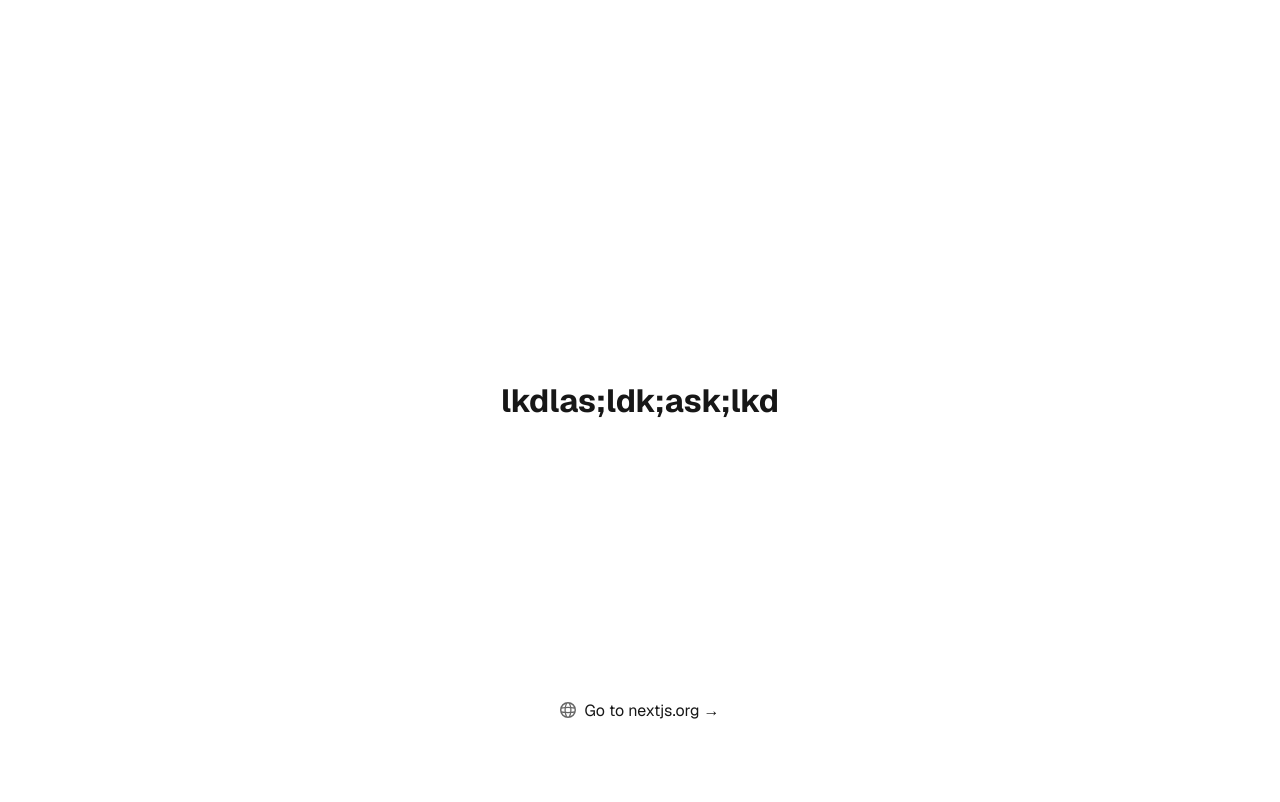
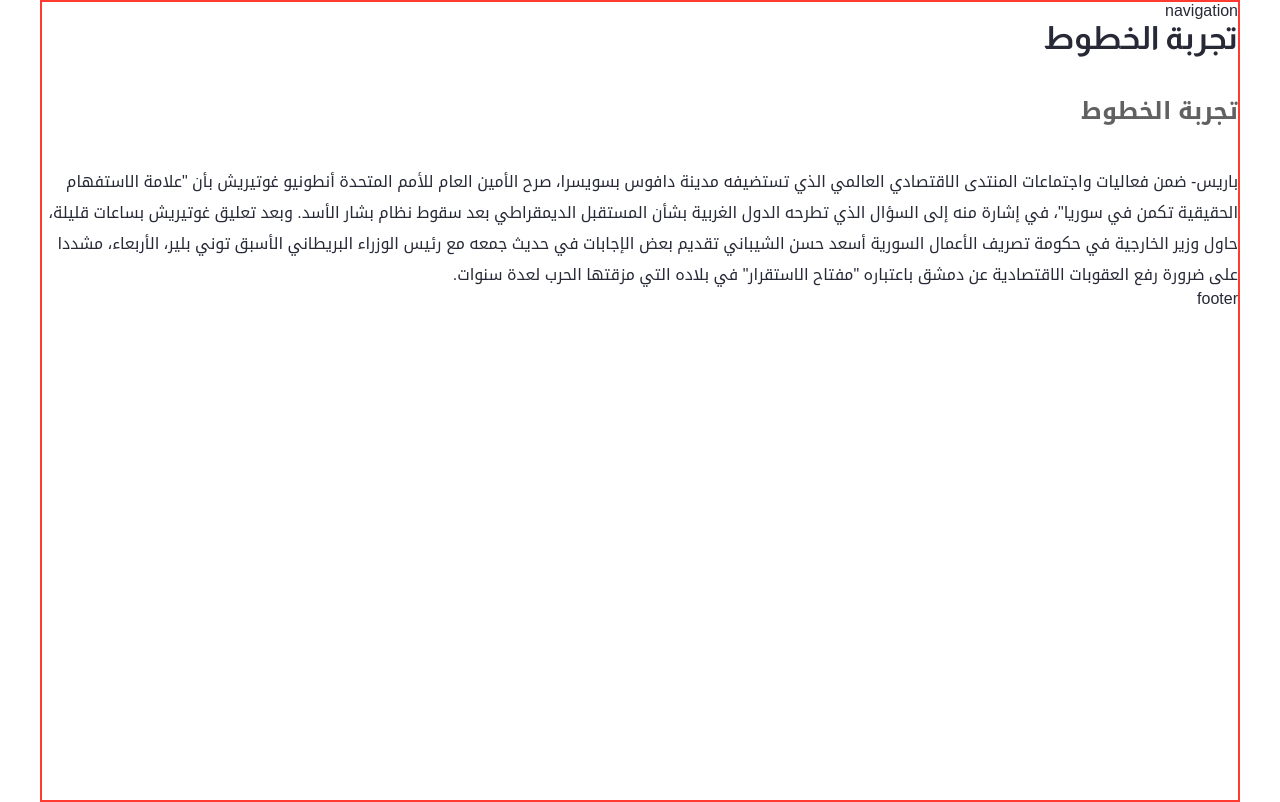
Before and after one commit to zaqoutm/frontend, a Next.js app: page / in a window 1280 px wide. Built offline with nearby package versions, Linux system fonts and the light colour scheme.

Commit message:
added fonts

```diff
--- a/src/app/globals.css
+++ b/src/app/globals.css
@@ -1,8 +1,25 @@
 :root {
-  --background: #ffffff;
-  --foreground: #171717;
+  --background: #fff;
+  --foreground: #272937;
+  --secondary-text: #616161;
+  --accent: #1991ff;
+  --accent-hover: #49a8ff;
+  --info: #49a8ff;
+  --success: #4fc62b;
+  --danger: #ff3a30;
+  --warning: #ffb649;
+
+  /* special colors */
+  --pink: #ff58a0;
+  --pink-light: #fda9cd;
+  --green-light: #e6fead;
+
+  --border: #f2f2f2;
 }
 
+/* light */
+
+/* dark */
 @media (prefers-color-scheme: dark) {
   :root {
     --background: #0a0a0a;
@@ -12,16 +29,32 @@
 
 html,
 body {
-  max-width: 100vw;
+  margin: 0 auto;
+  max-width: 1200px;
+  padding: 0;
+  direction: rtl;
   overflow-x: hidden;
+  background-color: var(--background);
+  min-height: 100vh;
+  border: var(--danger) 1px solid;
 }
 
 body {
   color: var(--foreground);
   background: var(--background);
-  font-family: Arial, Helvetica, sans-serif;
+  font-family: Arial, Helvetica, "Noto Kufi Arabic", sans-serif;
+  font-size: 16px;
   -webkit-font-smoothing: antialiased;
   -moz-osx-font-smoothing: grayscale;
+}
+
+h1 {
+  font-family: Almarai;
+  /* font-family: var(--font-almarai); */
+}
+
+h2 {
+  color: var(--secondary-text);
 }
 
 * {
--- a/src/app/layout.tsx
+++ b/src/app/layout.tsx
@@ -1,20 +1,25 @@
 import type { Metadata } from "next";
-import { Geist, Geist_Mono } from "next/font/google";
+import { Almarai, Noto_Kufi_Arabic } from "next/font/google";
 import "./globals.css";
+import styles from "./page.module.css";
 
-const geistSans = Geist({
-  variable: "--font-geist-sans",
-  subsets: ["latin"],
+// Fonts
+// use variables in css
+const almarai = Almarai({
+  variable: "--font-almarai",
+  subsets: ["arabic"],
+  weight: ["300", "400", "700", "800"],
 });
 
-const geistMono = Geist_Mono({
-  variable: "--font-geist-mono",
-  subsets: ["latin"],
+const notoKufi = Noto_Kufi_Arabic({
+  variable: "--font-noto-kufi",
+  subsets: ["arabic"],
+  weight: ["100", "200", "300", "400", "500", "600", "700", "800", "900"],
 });
 
 export const metadata: Metadata = {
-  title: "Create Next App",
-  description: "Generated by create next app",
+  title: "Aljazara Home",
+  description: "Aljazara news webiste",
 };
 
 export default function RootLayout({
@@ -23,9 +28,20 @@ export default function RootLayout({
   children: React.ReactNode;
 }>) {
   return (
-    <html lang="en">
-      <body className={`${geistSans.variable} ${geistMono.variable}`}>
+    <html lang='ar'>
+      <body className={`${[almarai.variable, notoKufi.variable]}`}>
+        {/* Navigation */}
+        <div>
+          <p>navigation</p>
+        </div>
+
+        {/* main contanet */}
         {children}
+
+        {/* footer */}
+        <footer className={styles.footer}>
+          <p>footer</p>
+        </footer>
       </body>
     </html>
   );
--- a/src/app/page.module.css
+++ b/src/app/page.module.css
@@ -6,13 +6,13 @@
   --button-primary-hover: #383838;
   --button-secondary-hover: #f2f2f2;
 
-  display: grid;
-  grid-template-rows: 20px 1fr 20px;
-  align-items: center;
-  justify-items: center;
-  min-height: 100svh;
-  padding: 80px;
-  gap: 64px;
+  /* display: grid; */
+  /* grid-template-rows: 20px 1fr 20px; */
+  /* align-items: center; */
+  /* justify-items: center; */
+  /* min-height: 100svh; */
+  /* padding: 80px; */
+  /* gap: 64px; */
   font-family: var(--font-geist-sans);
 }
 
--- a/src/app/page.tsx
+++ b/src/app/page.tsx
@@ -1,29 +1,23 @@
-import Image from "next/image";
 import styles from "./page.module.css";
 
 export default function Home() {
   return (
     <div className={styles.page}>
       <main className={styles.main}>
-        <h1>lkdlas;ldk;ask;lkd</h1>
+        <h1>تجربة الخطوط</h1>
+        <h2>تجربة الخطوط</h2>
+        <p>
+          باريس- ضمن فعاليات واجتماعات المنتدى الاقتصادي العالمي الذي
+          تستضيفه مدينة دافوس بسويسرا، صرح الأمين العام للأمم المتحدة أنطونيو
+          غوتيريش بأن "علامة الاستفهام الحقيقية تكمن في سوريا"، في إشارة منه إلى
+          السؤال الذي تطرحه الدول الغربية بشأن المستقبل الديمقراطي بعد سقوط نظام
+          بشار الأسد. وبعد تعليق غوتيريش بساعات قليلة، حاول وزير الخارجية في
+          حكومة تصريف الأعمال السورية أسعد حسن الشيباني تقديم بعض الإجابات في
+          حديث جمعه مع رئيس الوزراء البريطاني الأسبق توني بلير، الأربعاء، مشددا
+          على ضرورة رفع العقوبات الاقتصادية عن دمشق باعتباره "مفتاح الاستقرار"
+          في بلاده التي مزقتها الحرب لعدة سنوات.
+        </p>
       </main>
-
-      <footer className={styles.footer}>
-        <a
-          href="https://nextjs.org?utm_source=create-next-app&utm_medium=appdir-template&utm_campaign=create-next-app"
-          target="_blank"
-          rel="noopener noreferrer"
-        >
-          <Image
-            aria-hidden
-            src="/globe.svg"
-            alt="Globe icon"
-            width={16}
-            height={16}
-          />
-          Go to nextjs.org →
-        </a>
-      </footer>
     </div>
   );
 }
```
Also changed, not shown: .prettierrc.json.
